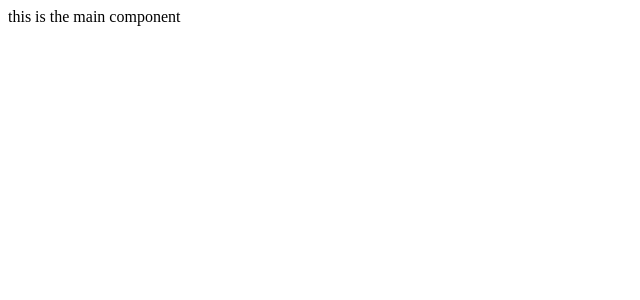
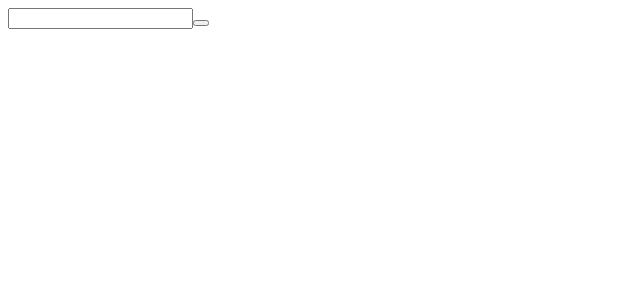
Before and after one commit to j-ornelas/image-search, a React app: page / in a window 1280 px wide. Shown: the top 300 px of the page, without its empty margins (0-640 px from the left). Built offline with nearby package versions, Linux system fonts and the light colour scheme; the HTML template or start-up script is replaced by a standard one.

Commit message:
Replaces 'main' with 'App'

```diff
--- a/client/src/Main.jsx
+++ /dev/null
@@ -1,19 +0,0 @@
-import React from "react";
-
-class Main extends React.Component {
-  constructor(props){
-    super(props);
-    this.state = {
-      test: true
-    }
-  }
-
-
-  render(){
-    return (
-      <div> this is the main component</div>
-    )
-  }
-}
-
-export default Main;
--- a/client/src/index.jsx
+++ b/client/src/index.jsx
@@ -1,6 +1,6 @@
 import React from "react";
 import ReactDOM from "react-dom";
-import Main from "./Main.jsx";
+import App from "./components/App.jsx";
 
 
-ReactDOM.render(<Main />, document.getElementById('app'));
+ReactDOM.render(<App />, document.getElementById('app'));
```
